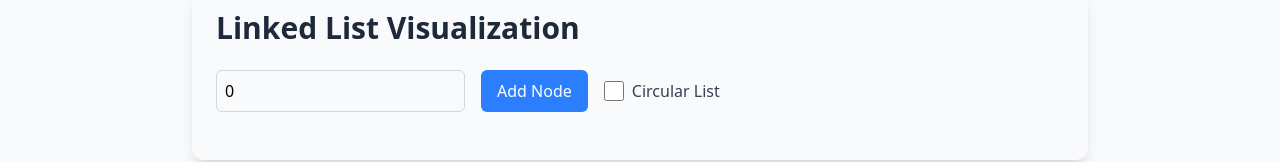
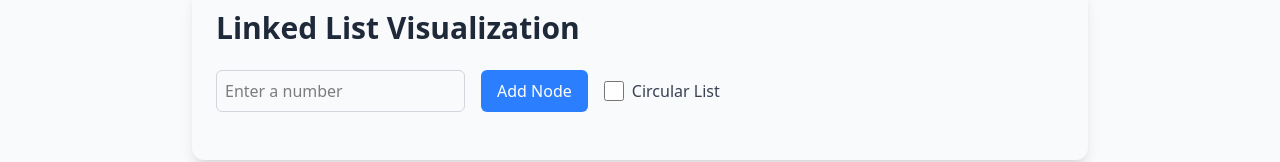
Before and after one commit to eliyahuri/linked-list-example, a React (Vite) app: page / in a window 1280 px wide. Shown: the part 602-764 px from the top of the page. Built offline with nearby package versions, Linux system fonts and the light colour scheme.

Commit message:
fix: change input value type to string for LinkedList component

```diff
--- a/src/LinkedList.tsx
+++ b/src/LinkedList.tsx
@@ -7,7 +7,7 @@ interface Node {
 
 const LinkedList = () => {
   const [head, setHead] = useState<Node | null>(null);
-  const [inputValue, setInputValue] = useState<number>(0);
+  const [inputValue, setInputValue] = useState<string>("");
   const [isCircular, setIsCircular] = useState<boolean>(false);
 
   const addNode = (value: number) => {
@@ -110,14 +110,14 @@ const LinkedList = () => {
         <input
           type="number"
           value={inputValue}
-          onChange={(e) => setInputValue(Number(e.target.value))}
+          onChange={(e) => setInputValue(e.target.value)}
           className="border border-gray-300 p-2 rounded-md focus:outline-none focus:ring-2 focus:ring-blue-500"
           placeholder="Enter a number"
         />
         <button
           onClick={() => {
-            addNode(inputValue);
-            setInputValue(0);
+            addNode(Number(inputValue));
+            setInputValue("");
           }}
           className="bg-blue-500 hover:bg-blue-600 text-white px-4 py-2 rounded-md transition-colors duration-200"
         >
```
